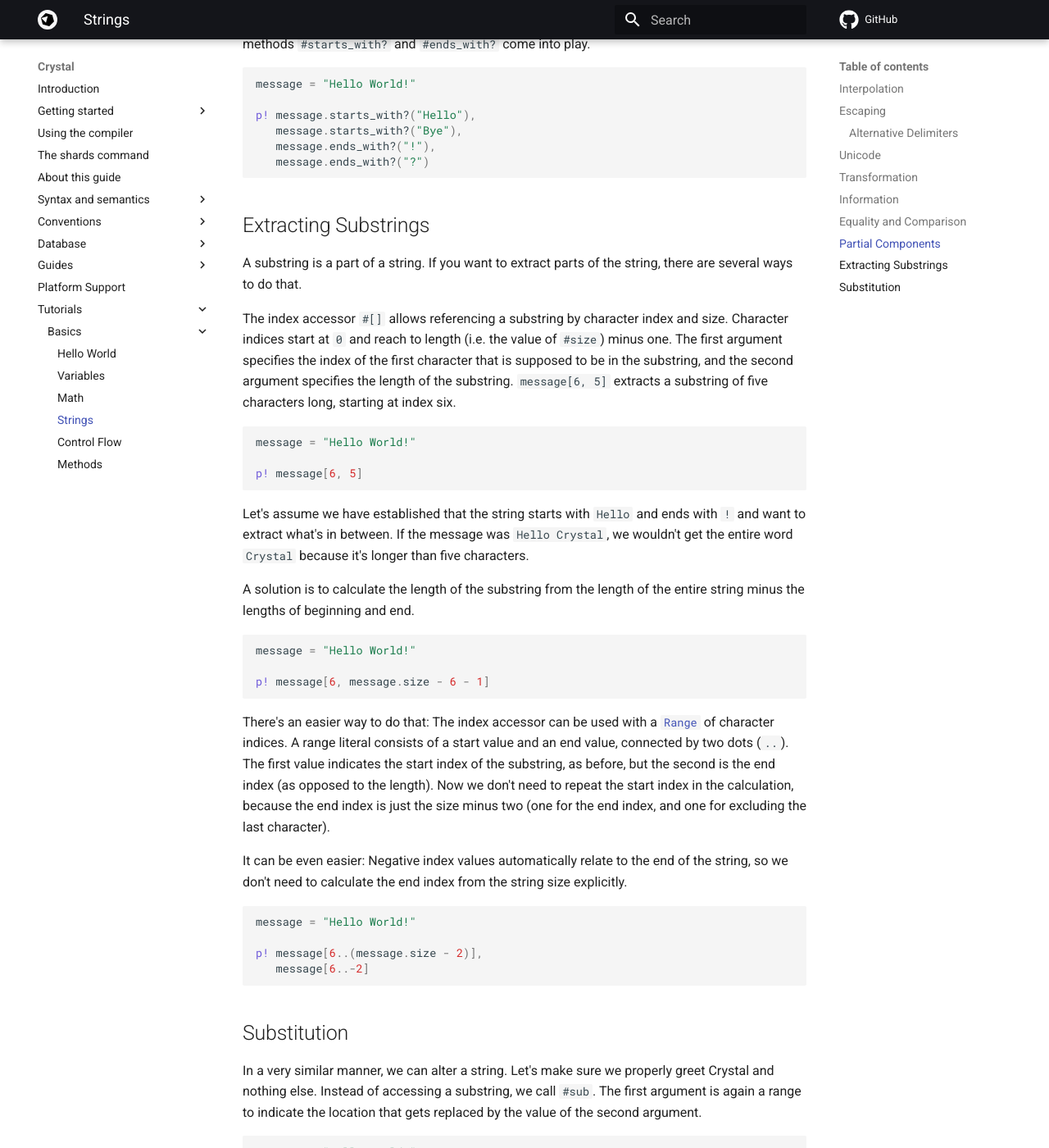
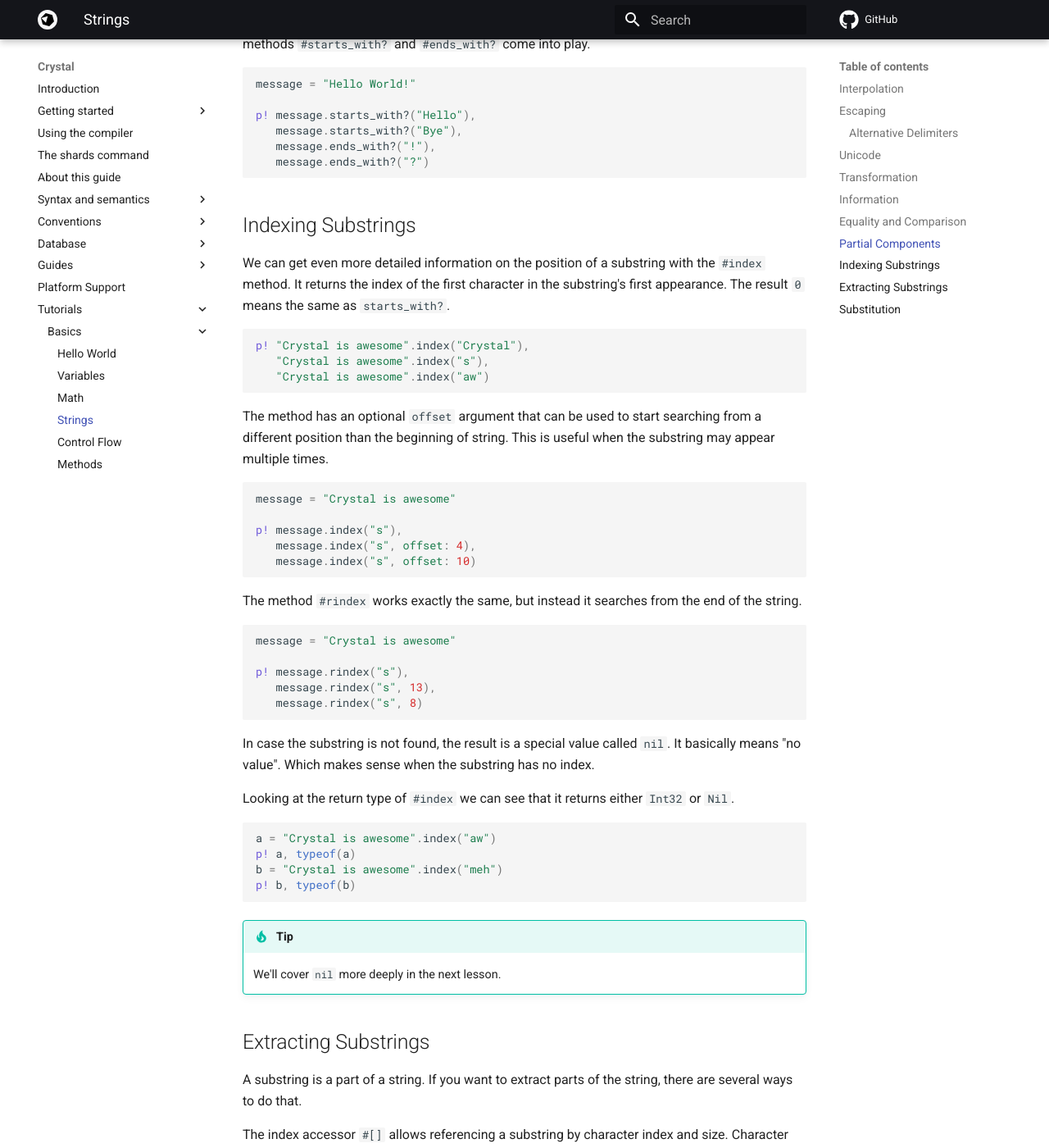
Before and after one commit to crystal-lang/crystal-book, an MkDocs documentation site: the page built from docs/tutorials/01_basics/04_strings.md, in a window 1280 px wide and 1400 px high, scrolled down 4252 px. Shown: the whole window at 82% size. Built offline with MkDocs 1.6.1 and Material for MkDocs 9.7.7, drawn with Linux system fonts in a browser that asks for light colours; nearby versions of some CDN libraries; library files that are not in the unit come from our copies; comment, search, counter and statistics services are not loaded.

Commit message:
Add String#index to introduce Nil example

````diff
--- a/docs/tutorials/01_basics/04_strings.md
+++ b/docs/tutorials/01_basics/04_strings.md
@@ -175,6 +175,54 @@ p! message.starts_with?("Hello"),
    message.ends_with?("?")
 ```
 
+## Indexing Substrings
+
+We can get even more detailed information on the position of a substring with the `#index` method.
+It returns the index of the first character in the substring's first appearance.
+The result `0` means the same as `starts_with?`.
+
+```{.crystal .crystal-play}
+p! "Crystal is awesome".index("Crystal"),
+   "Crystal is awesome".index("s"),
+   "Crystal is awesome".index("aw")
+```
+
+The method has an optional `offset` argument that can be used to start searching from a different
+position than the beginning of string. This is useful when the substring may appear multiple times.
+
+```{.crystal .crystal-play}
+message = "Crystal is awesome"
+
+p! message.index("s"),
+   message.index("s", offset: 4),
+   message.index("s", offset: 10)
+```
+
+The method `#rindex` works exactly the same, but instead it searches from the end of the string.
+
+```{.crystal .crystal-play}
+message = "Crystal is awesome"
+
+p! message.rindex("s"),
+   message.rindex("s", 13),
+   message.rindex("s", 8)
+```
+
+In case the substring is not found, the result is a special value called `nil`.
+It basically means "no value". Which makes sense when the substring has no index.
+
+Looking at the return type of `#index` we can see that it returns either `Int32` or `Nil`.
+
+```{.crystal .crystal-play}
+a = "Crystal is awesome".index("aw")
+p! a, typeof(a)
+b = "Crystal is awesome".index("meh")
+p! b, typeof(b)
+```
+
+!!! tip
+    We'll cover `nil` more deeply in the next lesson.
+
 ## Extracting Substrings
 
 A substring is a part of a string. If you want to extract parts of the string,
````
Also changed, not shown: docs/tutorials/01_basics/05_control_flow.md (+5 -2 lines).
